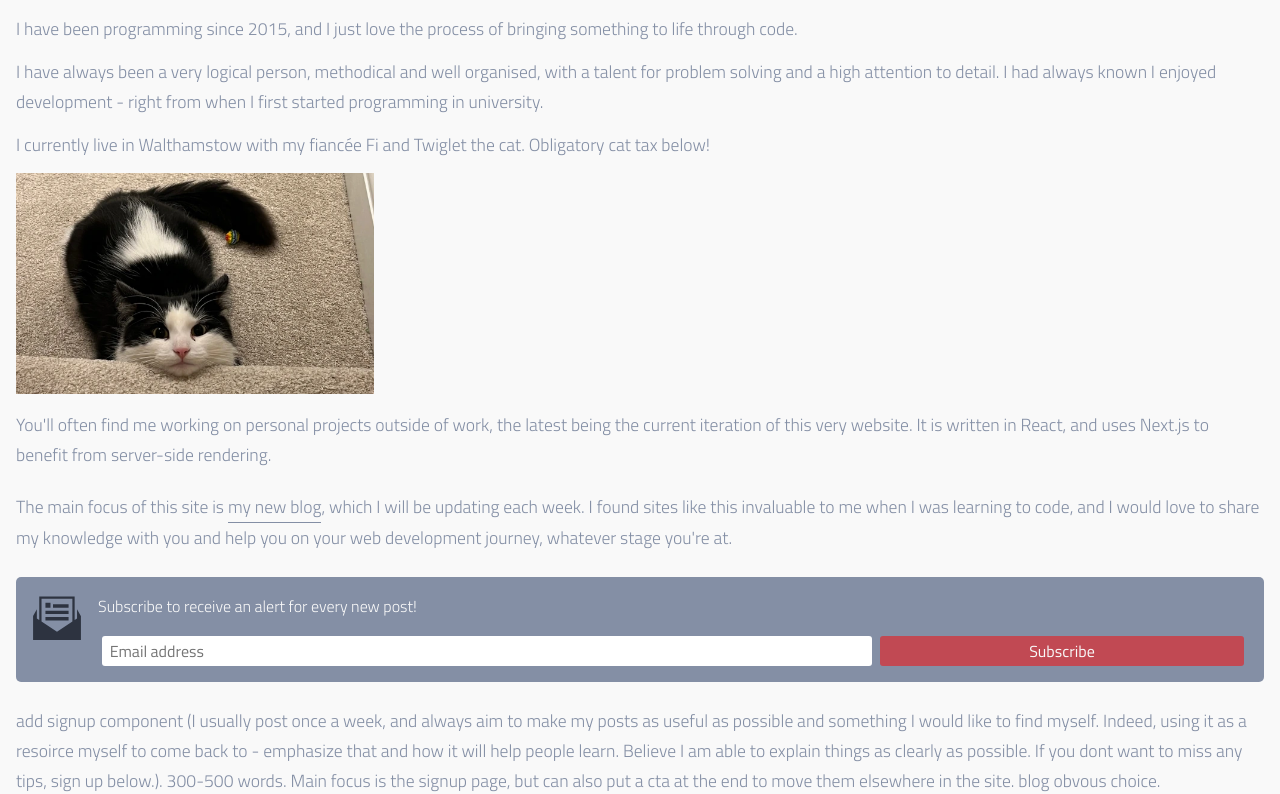
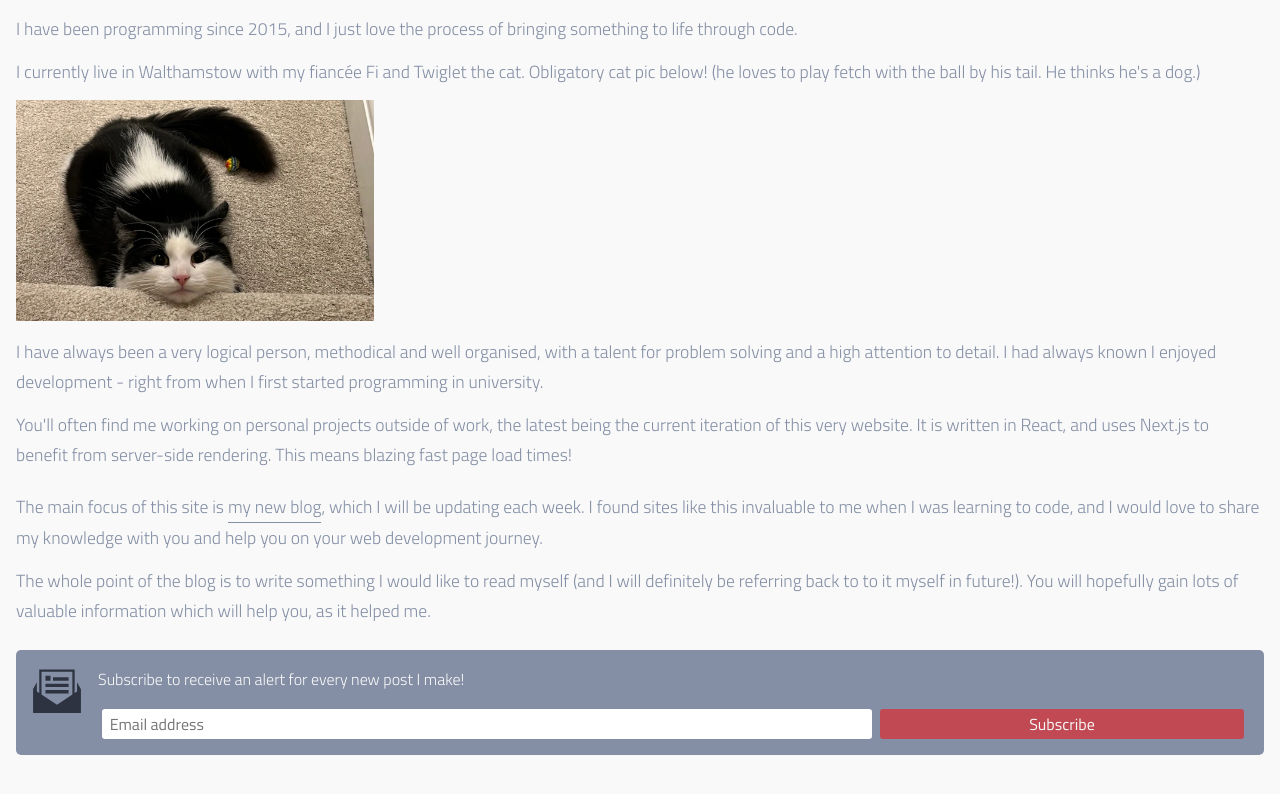
Before and after one commit to LukeTwomey/LukeTheWebDev, a Next.js app: page /about in a window 1280 px wide. Shown: the part 501-1295 px from the top of the page. Built offline with nearby package versions, Linux system fonts and the light colour scheme.

Commit message:
More about page updates

```diff
--- a/pages/about.js
+++ b/pages/about.js
@@ -46,15 +46,9 @@ export const About = () => {
         </p>
 
         <p>
-          I have always been a very logical person, methodical and well
-          organised, with a talent for problem solving and a high attention to
-          detail. I had always known I enjoyed development - right from when I
-          first started programming in university.
-        </p>
-
-        <p>
           I currently live in Walthamstow with my fiancée Fi and Twiglet the
-          cat. Obligatory cat tax below!
+          cat. Obligatory cat pic below! (he loves to play fetch with the ball
+          by his tail. He thinks he's a dog.)
         </p>
 
         <Image
@@ -66,33 +60,49 @@ export const About = () => {
           className={styles.image}
           itemProp="image"
         />
+
+        <p>
+          I have always been a very logical person, methodical and well
+          organised, with a talent for problem solving and a high attention to
+          detail. I had always known I enjoyed development - right from when I
+          first started programming in university.
+        </p>
+
         <p>
           You'll often find me working on personal projects outside of work, the
           latest being the current iteration of this very website. It is written
-          in React, and uses Next.js to benefit from server-side rendering.
+          in React, and uses Next.js to benefit from server-side rendering. This
+          means blazing fast page load times!
         </p>
+
         <p>
           The main focus of this site is <Link href={"/blog"}>my new blog</Link>
           , which I will be updating each week. I found sites like this
           invaluable to me when I was learning to code, and I would love to
           share my knowledge with you and help you on your web development
-          journey, whatever stage you're at.
+          journey.
+        </p>
+
+        <p>
+          The whole point of the blog is to write something I would like to read
+          myself (and I will definitely be referring back to to it myself in
+          future!). You will hopefully gain lots of valuable information which
+          will help you, as it helped me.
         </p>
 
         <Signup
-          message="Subscribe to receive an alert for every new post!"
+          message="Subscribe to receive an alert for every new post I make!"
           location="aboutPage"
         />
 
+        <p></p>
+
         <p>
-          add signup component (I usually post once a week, and always aim to
-          make my posts as useful as possible and something I would like to find
-          myself. Indeed, using it as a resoirce myself to come back to -
-          emphasize that and how it will help people learn. Believe I am able to
-          explain things as clearly as possible. If you dont want to miss any
-          tips, sign up below.). 300-500 words. Main focus is the signup page,
-          but can also put a cta at the end to move them elsewhere in the site.
-          blog obvous choice.
+          For a preview of what the blog will contain, check out
+          <Link href={"/blog/how-to-become-a-web-developer"} className="link">
+            How to Become a Web Developer
+          </Link>
+          or "such and such a post here"
         </p>
       </main>
     </div>
--- a/styles/about.module.css
+++ b/styles/about.module.css
@@ -1,3 +1,7 @@
 .image {
   margin-bottom: 1em;
 }
+
+.link {
+  margin: 0;
+}
```
